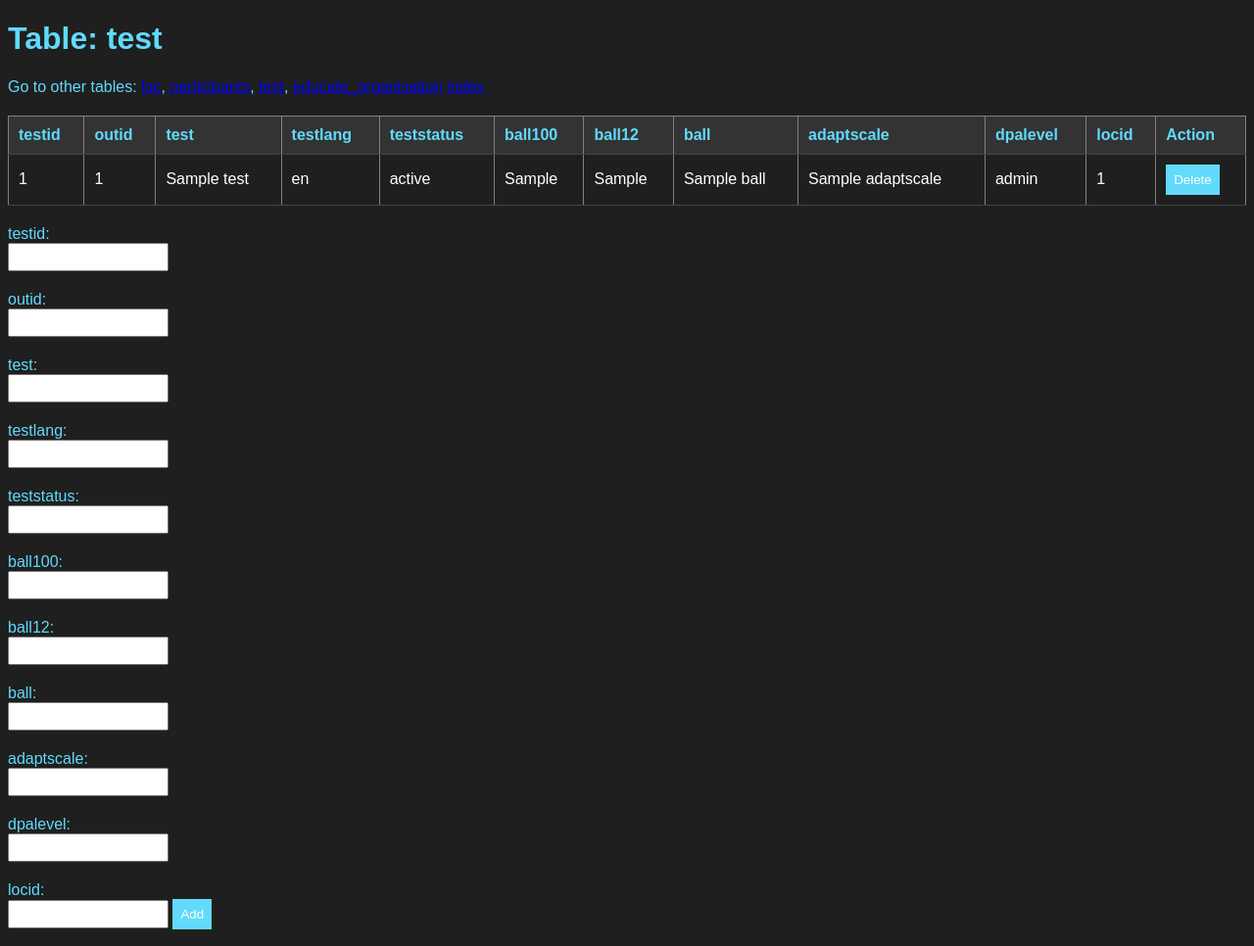
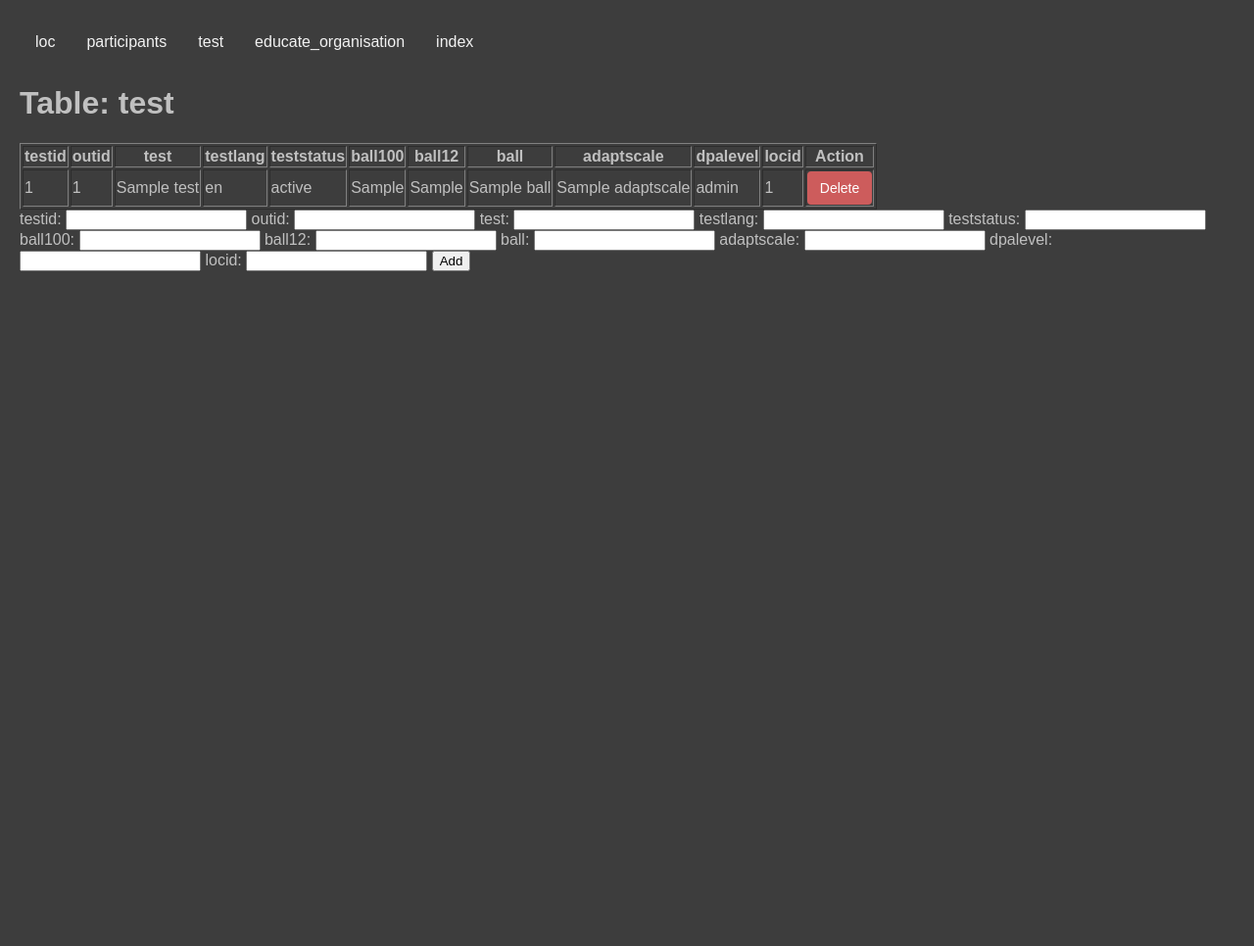
Before and after one commit to Kovrizhkin-ya/BD_Labs, a Flask app: template templates/test.html in a window 1280 px wide. Shown: the whole page at 98% size. After the commit the page ends 277 px from the top, so only its background shows below. Run offline with Flask 3, Linux system fonts and the light colour scheme; the template is opened without the code that fills it: most values are stand-ins (such as "Sample title", 1, 10 or a date in 2020); parts of the project's set-up code (start-up, migrations or seed data) failed here and were passed over.

Commit message:
Add files via upload

```diff
--- /dev/null
+++ b/app.py
@@ -0,0 +1,74 @@
+from flask import Flask, render_template, request, redirect, url_for
+from sqlalchemy import create_engine, MetaData, Table, Column, Integer, String, Numeric
+from sqlalchemy.orm import sessionmaker, session
+from sqlalchemy.exc import IntegrityError, SQLAlchemyError
+from contact import get_tables
+from connect import get_engine
+from models import db, Loc, EducateOrganisation, Participants, Test, ParticipantsEO
+
+
+
+app = Flask(__name__)
+envpath = "config/zno_norm.env"
+
+tables = get_tables(envpath)
+tables.pop("participants_eo")
+
+@app.route('/')
+def index():
+    return render_template('index.html', table_names=tables.keys(), tables=tables)
+
+@app.route('/table/<table_name>')
+def show_table(table_name):
+    return render_template(f'{table_name}.html', data=tables[table_name])
+
+# New route for the "loc" table
+@app.route('/table/loc')
+def show_loc_table():
+    return render_template('loc.html', data=tables['loc'])
+
+# New route for the "educate_organisation" table
+@app.route('/table/educate_organisation')
+def show_educate_organisation_table():
+    return render_template('educate_organisation.html', data=tables['educate_organisation'])
+
+# New route for the "participants" table
+@app.route('/table/participants')
+def show_participants_table():
+    return render_template('participants.html', data=tables['participants'])
+
+# TEST TABLE
+@app.route('/table/test')
+def show_test_table():
+    return render_template('test.html', data=tables['test'])
+
+
+
+
+@app.route('/delete/<testid>', methods=['POST', 'DELETE'])
+def delete_row(testid):
+    try:
+        test_data = Test.query.filter_by(testid=testid).first()
+        locid = test_data.locid
+        outid = test_data.outid
+
+        row_test = Test.query.get(testid)
+        row_participant = Participants.query.get(outid)
+        row_loc = Loc.query.get(locid)
+
+        db.session.delete(row_test)
+        db.session.delete(row_participant)
+        db.session.delete(row_loc)
+
+        db.session.commit()
+        return redirect(url_for('show_test_table'))
+
+    except SQLAlchemyError as e:
+        error_message = f"Ошибка SQLAlchemy: {str(e)}"
+        print(error_message)
+        return render_template('test.html', data=tables['test'], error_message=error_message)
+
+
+
+if __name__ == '__main__':
+    app.run(debug=True)
--- a/static/styles/styles.css
+++ b/static/styles/styles.css
@@ -1,66 +1,94 @@
+/* Common styles for body, form, and links */
 body {
-    background-color: #1f1f1f;
-    color: #ffffff;
-    font-family: Arial, sans-serif;
+    font-family: 'Arial', sans-serif;
+    margin: 20px;
+    background-color: #3D3D3D; /* Dark military green */
+    color: #C0C0C0; /* Light gray */
 }
 
-h1 {
-    color: #61dafb;
+/* Styles for the header menu */
+.header-menu {
+    overflow: hidden; /* Clear float */
+    background-color: #3D3D3D; /* Dark military green */
+    margin-top: 0; /* Remove default margin */
+    padding: 0; /* Remove default padding */
 }
 
-p {
-    color: #61dafb;
+.header-menu a {
+    float: left;
+    display: block;
+    color: #f2f2f2;
+    text-align: center;
+    padding: 14px 16px;
+    text-decoration: none;
 }
 
-table {
-    width: 100%;
-    border-collapse: collapse;
-    margin-top: 20px;
+.header-menu a:hover {
+    background-color: #ddd;
+    color: black;
 }
 
-th, td {
-    padding: 10px;
-    text-align: left;
-    border-bottom: 1px solid #444;
+.header-menu a.active {
+    background-color: #4CAF50;
+    color: white;
 }
 
-th {
-    background-color: #333;
-    color: #61dafb;
+/* Styles for delete button */
+#delete-button {
+    color: #fff;
+    background-color: #CD5C5C; /* Indian red */
+    border-color: #CD5C5C;
+    padding: 6px 12px;
+    font-size: 14px;
+    font-weight: 400;
+    line-height: 1.42857143;
+    text-align: center;
+    white-space: nowrap;
+    vertical-align: middle;
+    cursor: pointer;
+    border: 1px solid transparent;
+    border-radius: 4px;
 }
 
-tbody tr:nth-child(even) {
-    background-color: #444;
+#delete-button:hover {
+    background-color: #B54747; /* Darker red on hover */
 }
 
-form {
-    display: inline-block;
+/* Common styles for body, form, and links */
+body {
+    font-family: 'Arial', sans-serif;
+    margin: 20px;
+    background-color: #3D3D3D; /* Dark military green */
+    color: #C0C0C0; /* Light gray */
 }
 
-label {
-    display: block;
-    margin-top: 10px;
-    color: #61dafb;
+/* Styles for the header menu */
+.header-menu {
+    overflow: hidden; /* Clear float */
+    background-color: #3D3D3D; /* Dark military green */
+    margin-top: 0; /* Remove default margin */
+    padding: 0; /* Remove default padding */
 }
 
-input {
-    width: 150px;
-    padding: 5px;
-    margin-bottom: 10px;
+.header-link {
+    float: left;
+    display: block;
+    color: #999; /* Dark gray */
+    text-align: center;
+    padding: 14px 16px;
+    text-decoration: none;
 }
 
-button {
-    padding: 8px;
-    background-color: #61dafb;
-    color: #ffffff;
-    cursor: pointer;
-    border: none;
+.header-link:hover {
+    background-color: #333; /* Darker gray on hover */
+    color: #fff; /* White on hover */
 }
 
-button:hover {
-    background-color: #45a8db;
+.header-link:visited {
+    color: #999; /* Dark gray for visited links */
 }
 
-div {
-    margin-top: 20px;
+.header-link.active {
+    background-color: #4CAF50;
+    color: white;
 }
--- a/templates/test.html
+++ b/templates/test.html
@@ -4,19 +4,22 @@
     <meta charset="UTF-8">
     <meta name="viewport" content="width=device-width, initial-scale=1.0">
     <title>Table: test</title>
-    <link rel="stylesheet" type="text/css" href="{{ url_for('static', filename='styles.css') }}">
+    <link rel="stylesheet" type="text/css" href="{{ url_for('static', filename='styles/styles.css') }}">
 </head>
 <body>
 
+<header>
+    <p class="header-menu">
+        <a class="header-link" href="{{ url_for('show_table', table_name='loc') }}">loc</a>
+        <a class="header-link" href="{{ url_for('show_table', table_name='participants') }}">participants</a>
+        <a class="header-link" href="{{ url_for('show_table', table_name='test') }}">test</a>
+        <a class="header-link" href="{{ url_for('show_table', table_name='educate_organisation') }}">educate_organisation</a>
+        <a class="header-link" href="{{ url_for('index') }}">index</a>
+    </p>
+</header>
+
+
     <h1>Table: test</h1>
-
-    <p>Go to other tables:
-        <a href="{{ url_for('show_table', table_name='loc') }}">loc</a>,
-        <a href="{{ url_for('show_table', table_name='participants') }}">participants</a>,
-        <a href="{{ url_for('show_table', table_name='test') }}">test</a>,
-        <a href="{{ url_for('show_table', table_name='educate_organisation') }}">educate_organisation</a>
-        <a href="{{ url_for('index') }}">index</a>
-    </p>
 
     <table border="1">
         <thead>
@@ -50,9 +53,9 @@
                 <td>{{ row['dpalevel'] }}</td>
                 <td>{{ row['locid'] }}</td>
                 <td>
-                    <form action="{{ url_for('delete_row', testid=row[0]) }}" method="post" onsubmit="return confirm('Are you sure you want to delete this row?');">
+                    <form  action="{{ url_for('delete_row', testid=row[0]) }}" method="post" onsubmit="return confirm('Are you sure you want to delete this row?');">
                     <input type="hidden" name="_method" value="DELETE">
-                    <button type="submit">Delete</button>
+                    <button id="delete-button" type="submit">Delete</button>
                     </form>
                 </td>
             </tr>
```
Also changed, not shown: templates/educate_organisation.html (+11 -6 lines), templates/index.html (+12 -8 lines), templates/loc.html (+12 -8 lines), templates/participants.html (+12 -8 lines).
